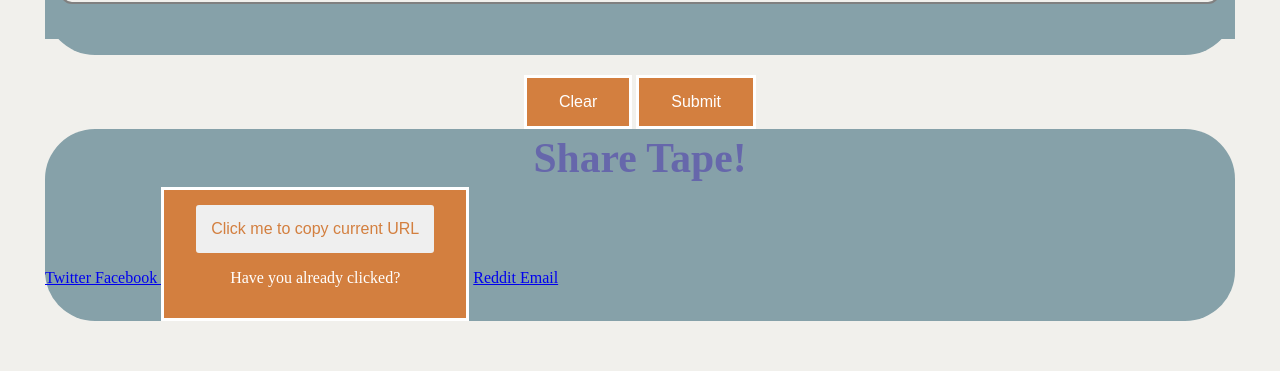
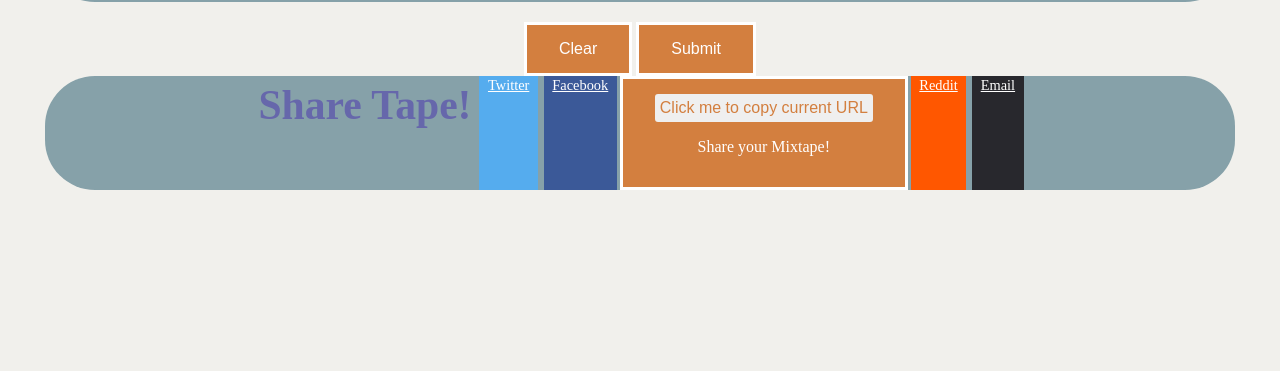
Before and after one commit to dieterichelizabeth/Project-1, a plain HTML site: page index.html in a window 1280 px wide. Shown: the part 1729-2100 px from the top of the page. After the commit the page ends 1969 px from the top, so only its background shows below. Drawn offline with nearby package versions, Linux system fonts and the light colour scheme.

Commit message:
recommit

```diff
--- a/assets/css/style.css
+++ b/assets/css/style.css
@@ -160,7 +160,8 @@ body {
   flex: 1;
   margin: 0 20px 20px;
   border-radius: 50px;
-  display: center;
+  display: flex;
+  justify-content: center;
 }
 
 .task-list {
@@ -169,13 +170,14 @@ body {
   height: calc(100% - 50px);
   background: var(--primary);
   border: none;
+  text-align: center;
 }
 
 
 /*Clipboard*/
 .clipboard {
   border: 0;
-  padding: 15px;
+  padding: 5px;
   border-radius: 3px;
   background-image: var(--senary);
   cursor: pointer;
@@ -187,16 +189,18 @@ body {
   transition: all 0.2s ease;
   display: center;
 }
-
+.btn {
+    justify-content: center;
+}
 .share-btn {
     display: inline-block;
-    color: var(--senary);
-    border: solid 1px;
+    color: #ffffff;
+    border: none;
     padding: 0.1em 0.6em;
     outline: none;
     text-align: center;
     font-size: 0.9em;
-    margin-left: 5em;
+    margin: 0 0.2em;
   }
 
   .share-btn:focus,
@@ -212,7 +216,7 @@ body {
   .share-btn.twitter     { background: #55acee; }
   .share-btn.facebook    { background: #3B5998; }
   .share-btn.reddit      { background: #ff5700; }
-  .share-btn.email       { background: var(--quaternary); }
+  .share-btn.email       { background: var(--quinary); }
 
 /* Adapt to screen size */
 @media screen and (max-width: 980px) {
--- a/index.html
+++ b/index.html
@@ -209,30 +209,30 @@
     <h2 class="list-title">Share Tape!</h2>
 
     <!-- Twitter (url, text, @mention) -->
-    <a href="https://twitter.com/share?url=<URL>&text=<TEXT>via=<USERNAME>" class="share-btn.twitter">
+    <a href="https://twitter.com/share?url=<URL>&text=<TEXT>via=<USERNAME>" class="share-btn twitter">
       Twitter
     </a>
 
     <!-- Facebook (url) -->
-    <a href="https://www.facebook.com/sharer/sharer.php?u=<URL>" class="share-btn.facebook">
+    <a href="https://www.facebook.com/sharer/sharer.php?u=<URL>" class="share-btn facebook">
       Facebook
     </a>
 
     <!-- Clipboard -->
     <div class="btn">
       <button class="clipboard">Click me to copy current URL</button>
-      <p>Have you already clicked?</p>
+      <p>Share your Mixtape!</p>
     </div>
 
 
     <!-- Reddit (url, title) -->
-    <a href="https://reddit.com/submit?url=<URL>&title=<TITLE>" class="share-btn.reddit">
+    <a href="https://reddit.com/submit?url=<URL>&title=<TITLE>" class="share-btn reddit">
       Reddit
     </a>
 
 
     <!-- Email (subject, body) -->
-    <a href="mailto:?subject=<SUBJECT>&body=<BODY>" class="share-btn.email">
+    <a href="mailto:?subject=<SUBJECT>&body=<BODY>" class="share-btn email">
      Email
      </a>
    </section>
```
